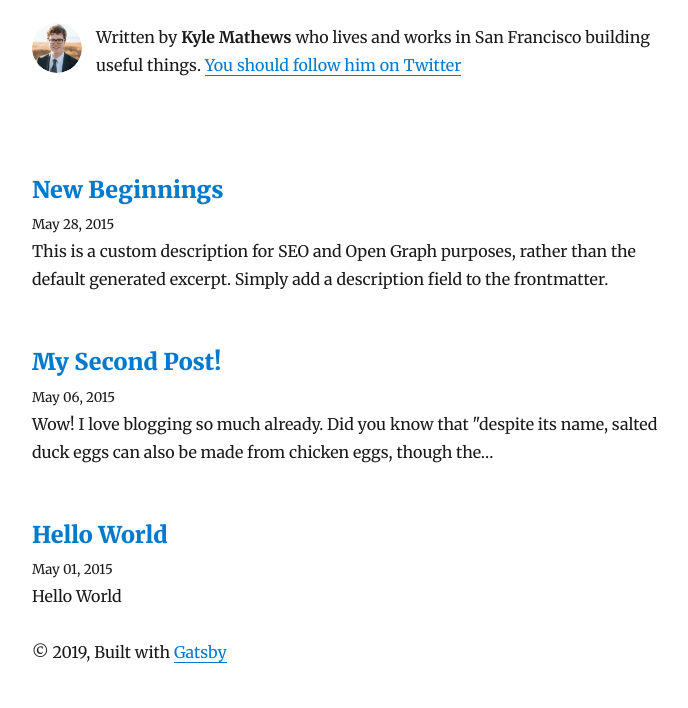
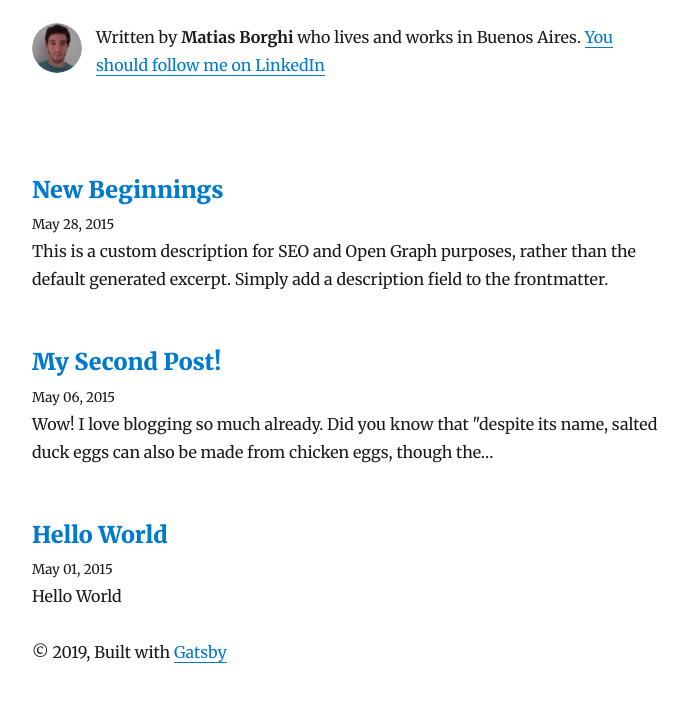
Before and after one commit to mattborghi/myblog, a Gatsby site: page / in a window 1280 px wide. Shown: the part 201-909 px from the top of the page, without its empty margins (293-981 px from the left). Built offline with nearby package versions, Linux system fonts and the light colour scheme; Gatsby itself is replaced by a stand-in of ours; some packages are replaced by stand-ins of ours.

Commit message:
:white_check_mark: added github-pages. changed description to linkedin

```diff
--- a/gatsby-config.js
+++ b/gatsby-config.js
@@ -1,11 +1,11 @@
 module.exports = {
   siteMetadata: {
     title: `Gatsby Starter Blog`,
-    author: `Kyle Mathews`,
+    author: `Matias Borghi`,
     description: `A starter blog demonstrating what Gatsby can do.`,
     siteUrl: `https://gatsby-starter-blog-demo.netlify.com/`,
     social: {
-      twitter: `kylemathews`,
+      linkedin: `borghimatias`,
     },
   },
   plugins: [
--- a/package.json
+++ b/package.json
@@ -36,6 +36,7 @@
     "typography-theme-wordpress-2016": "^0.16.19"
   },
   "devDependencies": {
+    "gh-pages": "^2.1.0",
     "prettier": "^1.18.2"
   },
   "homepage": "https://github.com/gatsbyjs/gatsby-starter-blog#readme",
@@ -54,6 +55,7 @@
     "format": "prettier --write \"**/*.{js,jsx,json,md}\"",
     "start": "npm run develop",
     "serve": "gatsby serve",
-    "test": "echo \"Write tests! -> https://gatsby.dev/unit-testing\""
+    "test": "echo \"Write tests! -> https://gatsby.dev/unit-testing\"",
+    "deploy": "gatsby build --prefix-paths && gh-pages -d public -b master -r https://github.com/mattborghi/mattborghi.github.io"
   }
 }
--- a/src/components/bio.js
+++ b/src/components/bio.js
@@ -14,7 +14,7 @@ import { rhythm } from "../utils/typography"
 const Bio = () => {
   const data = useStaticQuery(graphql`
     query BioQuery {
-      avatar: file(absolutePath: { regex: "/profile-pic.jpg/" }) {
+      avatar: file(absolutePath: { regex: "/me.jpeg/" }) {
         childImageSharp {
           fixed(width: 50, height: 50) {
             ...GatsbyImageSharpFixed
@@ -25,7 +25,7 @@ const Bio = () => {
         siteMetadata {
           author
           social {
-            twitter
+            linkedin
           }
         }
       }
@@ -54,11 +54,10 @@ const Bio = () => {
         }}
       />
       <p>
-        Written by <strong>{author}</strong> who lives and works in San
-        Francisco building useful things.
+        Written by <strong>{author}</strong> who lives and works in Buenos Aires.
         {` `}
-        <a href={`https://twitter.com/${social.twitter}`}>
-          You should follow him on Twitter
+        <a href={`https://www.linkedin.com/in/${social.linkedin}/`}>
+          You should follow me on LinkedIn
         </a>
       </p>
     </div>
```
Also changed, not shown: 1 other file.
